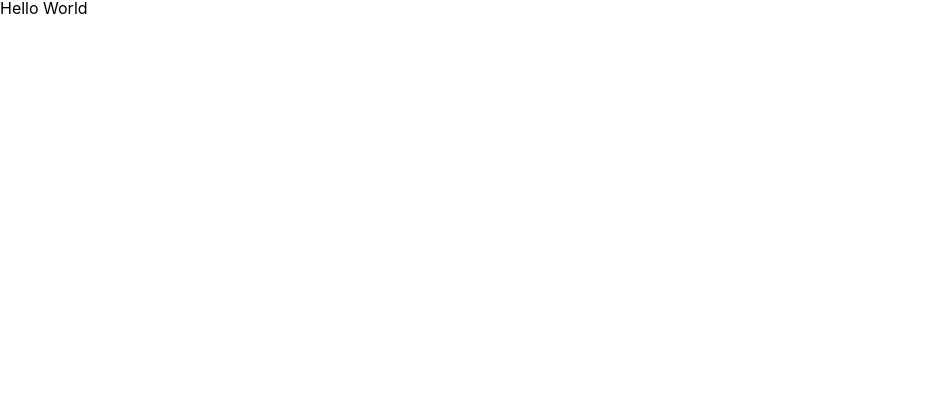
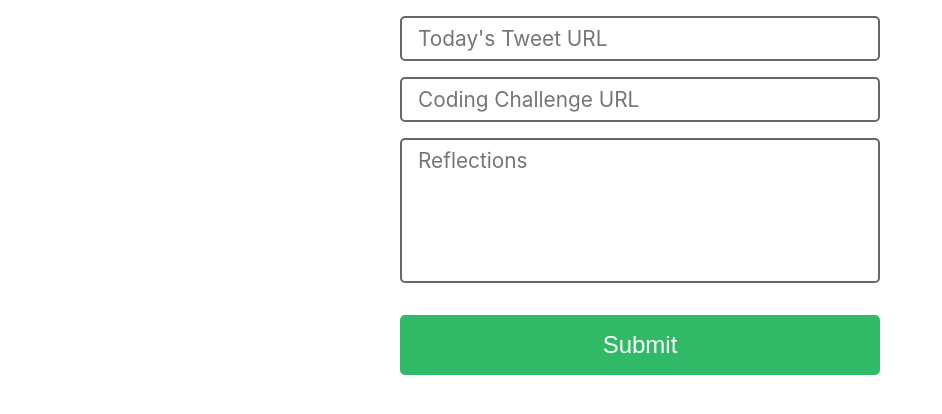
Before and after one commit to AltCampus/altUpdates, a React (Create React App) app in the folder front-end/: page / in a window 1280 px wide. Shown: the top 414 px of the page, without its empty margins (0-942 px from the left). Built offline with nearby package versions, Linux system fonts and the light colour scheme.

Commit message:
Add style to updateDetails Component

```diff
--- a/front-end/src/components/DailyUpdates.js
+++ b/front-end/src/components/DailyUpdates.js
@@ -3,8 +3,16 @@ import React, { Component } from 'react';
 class DailyUpdates extends Component {
   render() {
     return (
-      <div>
-        Hello World
+      <div className="update wrapper">
+        <div className="update__container">
+          <form className="update__form">
+            <input className="text-field margin-tb padding-tb update__field" placeholder="Today's Tweet URL"/>
+            <input className="text-field margin-tb padding-tb update__field" placeholder="Coding Challenge URL"/>
+            <textarea className="text-field margin-tb padding-tb update__field" placeholder="Reflections" rows="5" />
+
+            <button type="submit" className="btn update__btn margin-tb padding-tb">Submit</button>
+          </form>
+        </div>
       </div>
     );
   }
--- a/front-end/src/scss/base.scss
+++ b/front-end/src/scss/base.scss
@@ -50,11 +50,21 @@ ol, ul {
   background:  $color1;
   width: 100%;
   color: #fff;
+  font-size: 1.5rem;
 }
 
 .text-field {
-  border: 2px solid #333;
+  box-sizing: border-box;
+  border: 2px solid $color3;
   border-radius: 5px;
-  padding-left: 0 1rem;
+  padding-left: 1rem;
   font-size: 1.3rem;
+  display:block;
+  width: 100%;
+  font-family: inherit;
+  transition: all 0.2s;
+  &:focus {
+    width : 99%;
+    font-size: 1.1rem;
+  }
 }
--- a/front-end/src/scss/daily-updates.scss
+++ b/front-end/src/scss/daily-updates.scss
@@ -0,0 +1,20 @@
+.update__container {
+  width: 50%;
+  margin: 0 auto;
+}
+
+.update__field {
+  padding: 0.5rem 1rem;
+}
+
+.update__form {
+  textarea {
+    resize: none;
+  }
+}
+
+.update__btn {
+  border: none;
+  border-radius: 5px;
+  cursor: pointer;
+}
--- a/front-end/src/scss/index.scss
+++ b/front-end/src/scss/index.scss
@@ -1,7 +1,12 @@
 // Import reset
 @import './reset.scss';
+
+//Import Variables
+@import './vars';
 
 // Import base
 @import './base.scss';
 
 @import './header.scss';
+
+@import './daily-updates.scss';
```
